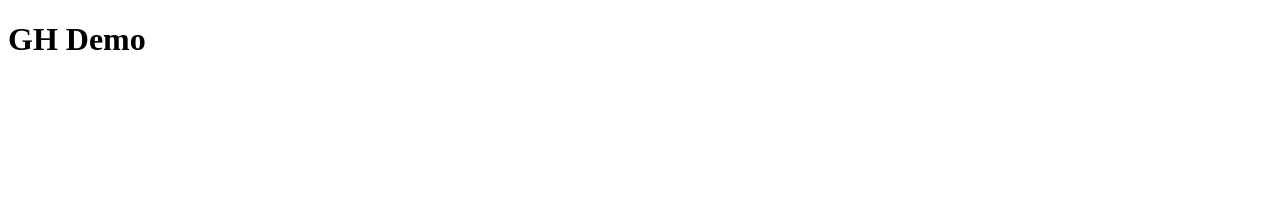
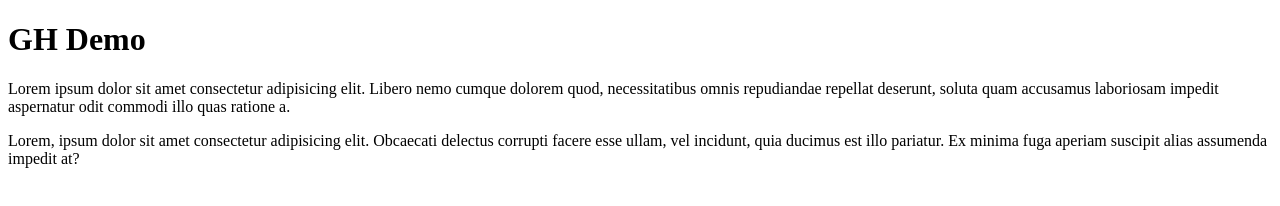
Before and after one commit to duro0061/gh-demo, a plain HTML site: page index.html in a window 1280 px wide. Drawn offline with Linux system fonts and the light colour scheme.

Commit message:
add paragraph

```diff
--- a/index.html
+++ b/index.html
@@ -7,5 +7,7 @@
 </head>
 <body>
  <h1>GH Demo</h1>
+ <p>Lorem ipsum dolor sit amet consectetur adipisicing elit. Libero nemo cumque dolorem quod, necessitatibus omnis repudiandae repellat deserunt, soluta quam accusamus laboriosam impedit aspernatur odit commodi illo quas ratione a.</p>
+ <p>Lorem, ipsum dolor sit amet consectetur adipisicing elit. Obcaecati delectus corrupti facere esse ullam, vel incidunt, quia ducimus est illo pariatur. Ex minima fuga aperiam suscipit alias assumenda impedit at?</p>
 </body>
 </html>
```
